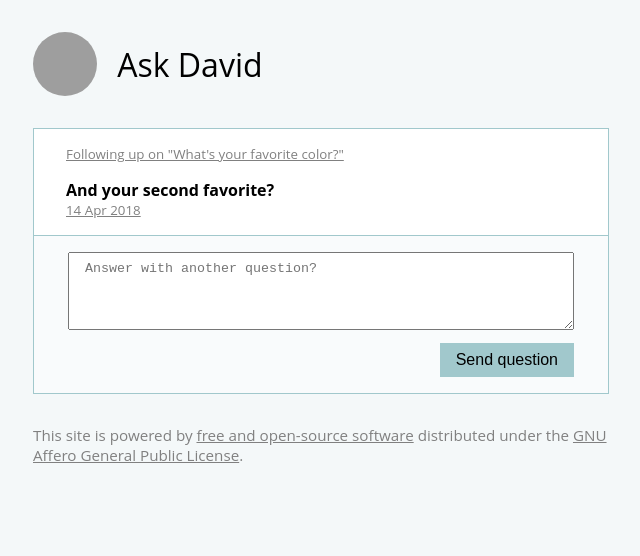
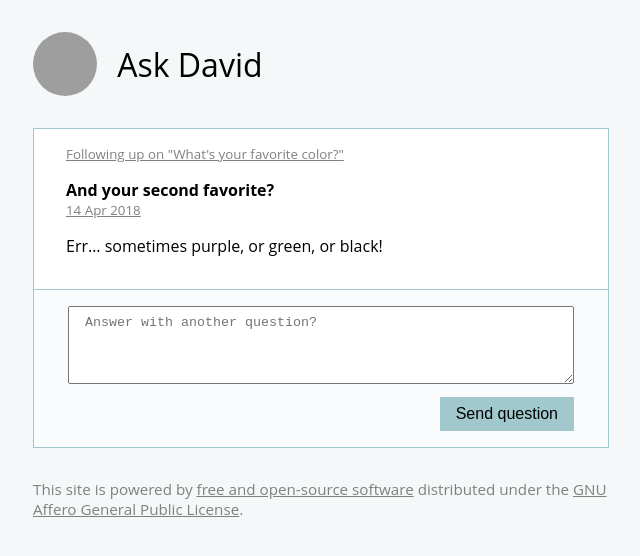
Before and after one commit to fdavidcl/nosykitty, a Jekyll site: the page built from _posts/2018-04-14-08e1eaa0-3f7f-11e8-b3d1-bf854f79876a.md, in a window 1280 px wide. Shown: the top 556 px of the page, without its empty margins (319-959 px from the left). Built offline with Jekyll 4.4.1, drawn with Linux system fonts in a browser that asks for light colours; grey boxes are pictures that could not be loaded.

Commit message:
Update 2018-04-14-08e1eaa0-3f7f-11e8-b3d1-bf854f79876a.md

```diff
--- a/_posts/2018-04-14-08e1eaa0-3f7f-11e8-b3d1-bf854f79876a.md
+++ b/_posts/2018-04-14-08e1eaa0-3f7f-11e8-b3d1-bf854f79876a.md
@@ -5,3 +5,5 @@ title: And your second favorite?
 date: '2018-04-14T00:59:08.034Z'
 layout: post
 ---
+
+Err... sometimes purple, or green, or black!
```
